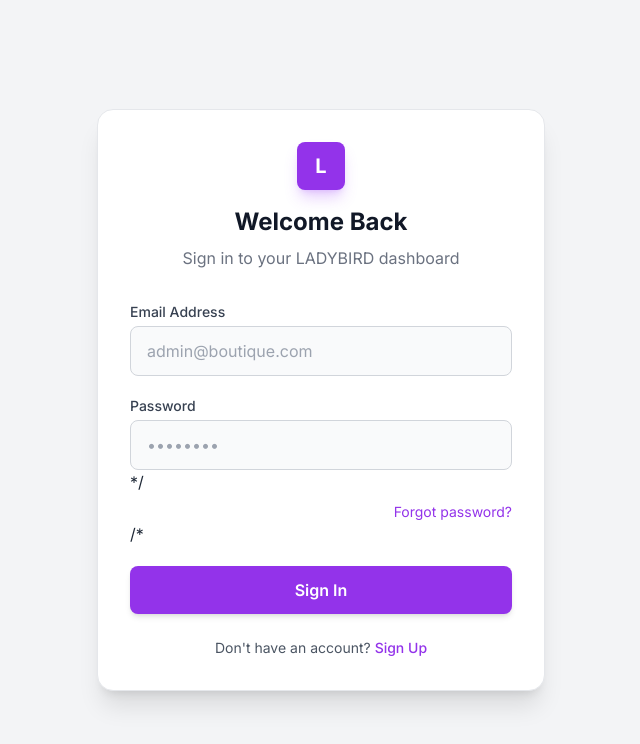
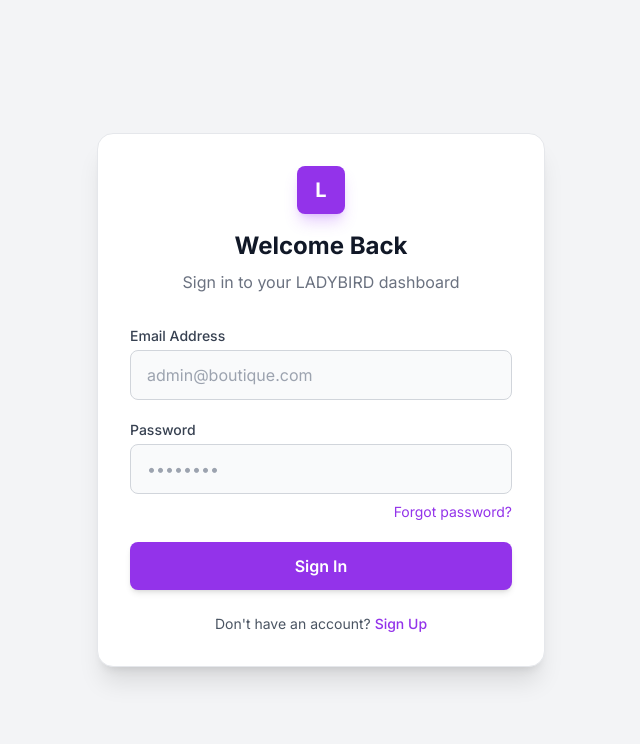
Before and after one commit to aswin-roy/ladybird-frontend-deploy, a React (Vite) app: page / in a window 1280 px wide. Shown: the top 744 px of the page, without its empty margins (319-959 px from the left). Built offline with nearby package versions, Linux system fonts and the light colour scheme; no server answers.

Commit message:
Update Login.tsx

```diff
--- a/src/pages/Login.tsx
+++ b/src/pages/Login.tsx
@@ -136,7 +136,7 @@
             required
             disabled={isLoading}
           />
-         */ <div className="flex justify-end mt-2">
+          <div className="flex justify-end mt-2">
             <button
               type="button"
               className="text-sm text-purple-600 hover:underline"
@@ -146,7 +146,7 @@
               Forgot password?
             </button>
           </div>
-        </div>/*
+        </div>
 
         <button
           type="submit"
```
